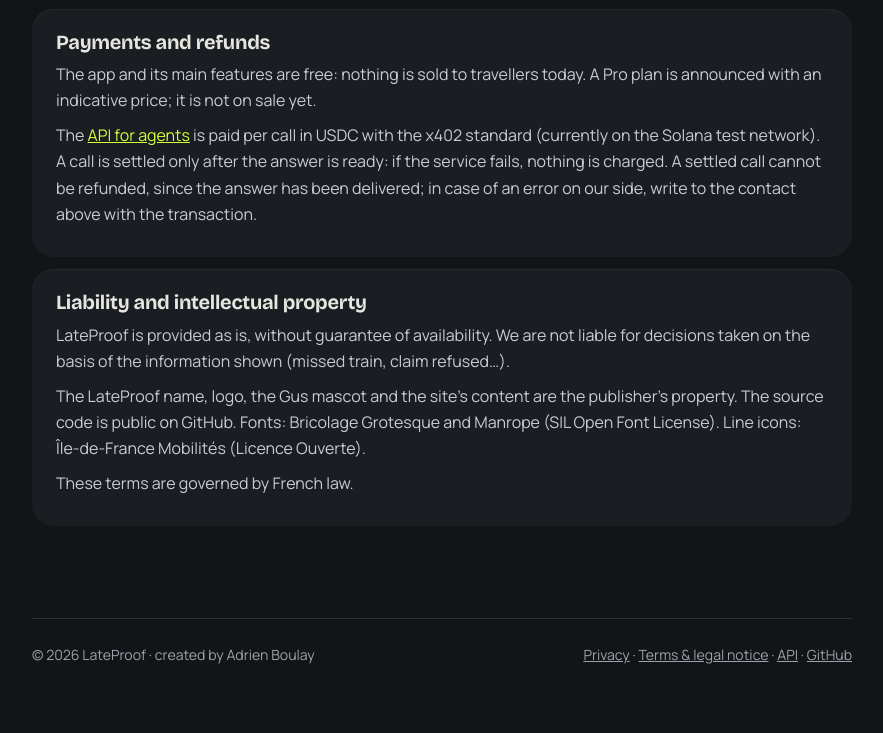
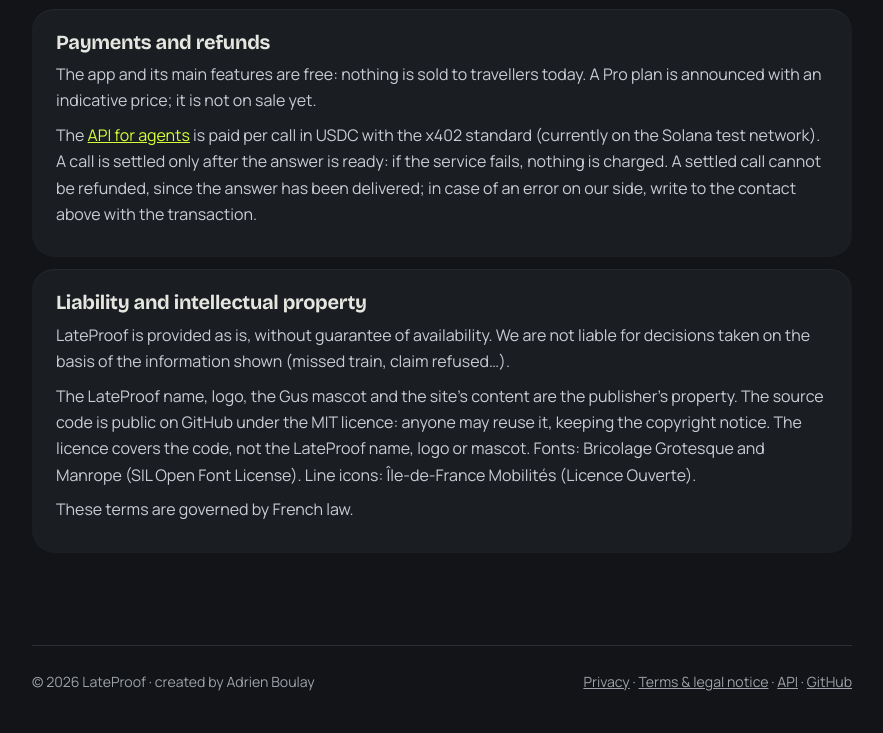
Before and after one commit to adrienboulay/sncf-delay-recorder, a plain HTML site: page site/conditions.html in a window 1280 px wide. Shown: the part 959-1692 px from the top of the page, without its empty margins (198-1081 px from the left). Before the commit the page ends 1665 px from the top, so only its background shows below. Drawn offline with Linux system fonts and the light colour scheme; a script that the page names is missing.

Commit message:
MIT licence for the code (name, logo and mascot excluded)
Co-Authored-By: Claude Opus 5.5 <noreply@anthropic.com>

```diff
--- a/site/conditions.html
+++ b/site/conditions.html
@@ -54,7 +54,7 @@
 
       <section><h2 data-en="Liability and intellectual property">Responsabilité et propriété intellectuelle</h2>
         <p data-en="LateProof is provided as is, without guarantee of availability. We are not liable for decisions taken on the basis of the information shown (missed train, claim refused…).">LateProof est fourni tel quel, sans garantie de disponibilité. Nous ne sommes pas responsables des décisions prises sur la base des informations affichées (train manqué, demande refusée…).</p>
-        <p data-en="The LateProof name, logo, the Gus mascot and the site's content are the publisher's property. The source code is public on GitHub. Fonts: Bricolage Grotesque and Manrope (SIL Open Font License). Line icons: Île-de-France Mobilités (Licence Ouverte).">Le nom LateProof, le logo, la mascotte Gus et les contenus du site appartiennent à l'éditeur. Le code source est public sur GitHub. Polices : Bricolage Grotesque et Manrope (SIL Open Font License). Pictogrammes de lignes : Île-de-France Mobilités (Licence Ouverte).</p>
+        <p data-en="The LateProof name, logo, the Gus mascot and the site's content are the publisher's property. The source code is public on GitHub under the MIT licence: anyone may reuse it, keeping the copyright notice. The licence covers the code, not the LateProof name, logo or mascot. Fonts: Bricolage Grotesque and Manrope (SIL Open Font License). Line icons: Île-de-France Mobilités (Licence Ouverte).">Le nom LateProof, le logo, la mascotte Gus et les contenus du site appartiennent à l'éditeur. Le code source est public sur GitHub sous licence MIT : chacun peut le réutiliser en gardant la mention de copyright. La licence couvre le code, pas le nom LateProof, le logo ni la mascotte. Polices : Bricolage Grotesque et Manrope (SIL Open Font License). Pictogrammes de lignes : Île-de-France Mobilités (Licence Ouverte).</p>
         <p data-en="These terms are governed by French law.">Ces conditions sont soumises au droit français.</p></section>
     </article>
   </main>
--- a/x402/package.json
+++ b/x402/package.json
@@ -1,4 +1,5 @@
 {
+  "license": "MIT",
   "name": "lateproof-x402-agent",
   "private": true,
   "type": "module",
```
Also changed, not shown: README.md, 1 other file.
